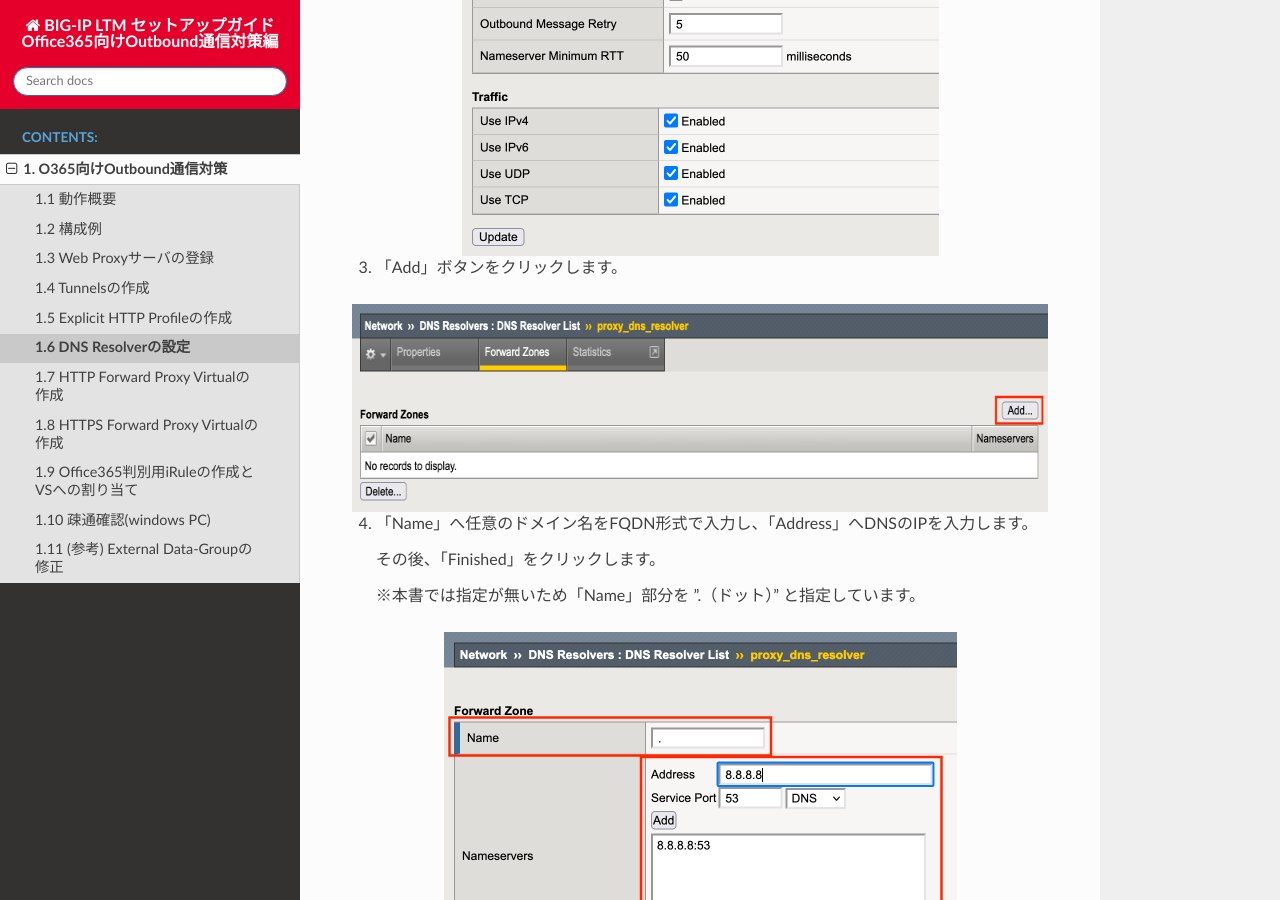
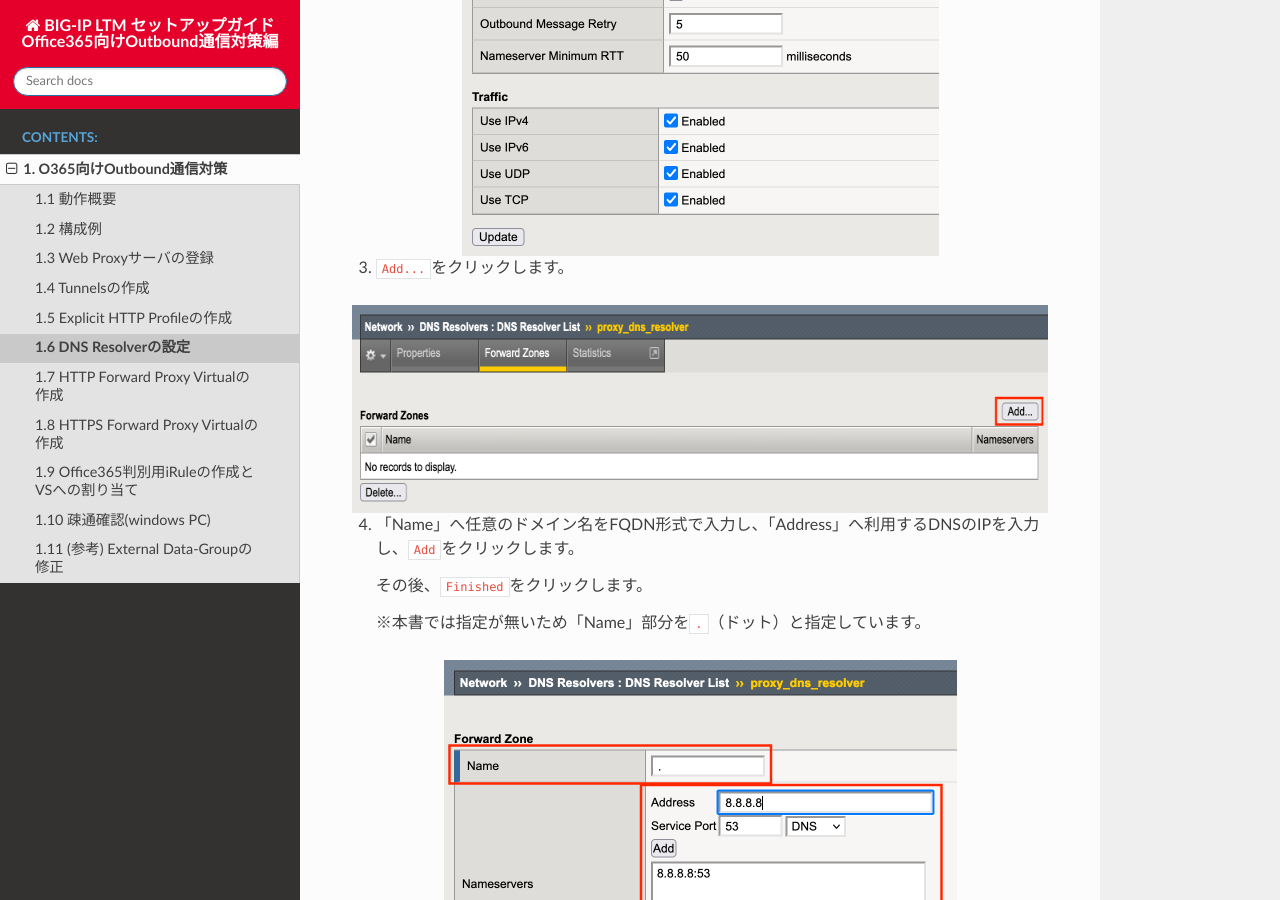
Before and after one commit to BeF5/f5j-local-breakout, a Sphinx documentation site: the page built from docs/content02/module06/module06.rst, in a window 1280 px wide and 900 px high, scrolled down 1591 px. Built offline with Sphinx 7.4.7 and the Read the Docs theme 2.0.0, drawn with Linux system fonts in a browser that asks for light colours; some of the changed text lies outside the part shown.

Commit message:
Update module06.rst

```diff
--- a/docs/content02/module06/module06.rst
+++ b/docs/content02/module06/module06.rst
@@ -14,18 +14,18 @@
    :scale: 50%
    :align: center
 
-3. 「Add」ボタンをクリックします。
+3. \ ``Add...``\ をクリックします。
 
 .. figure:: images/Picture3.png
    :scale: 50%
    :align: center
 
 
-4. 「Name」へ任意のドメイン名をFQDN形式で入力し、「Address」へDNSのIPを入力します。
+4. 「Name」へ任意のドメイン名をFQDN形式で入力し、「Address」へ利用するDNSのIPを入力し、\ ``Add``\ をクリックします。
 
-   その後、「Finished」をクリックします。
+   その後、\ ``Finished``\ をクリックします。
 
-   ※本書では指定が無いため「Name」部分を ”.（ドット）” と指定しています。
+   ※本書では指定が無いため「Name」部分を\ ``.``\ （ドット）と指定しています。
 
 .. figure:: images/Picture4.png
    :scale: 50%
```
Also changed, not shown: other parts of docs/content02/module06/module06.rst (+1 -1 lines).
